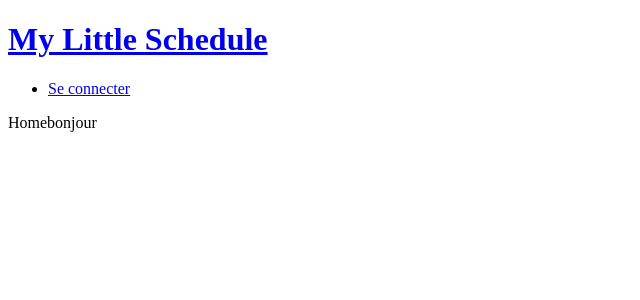
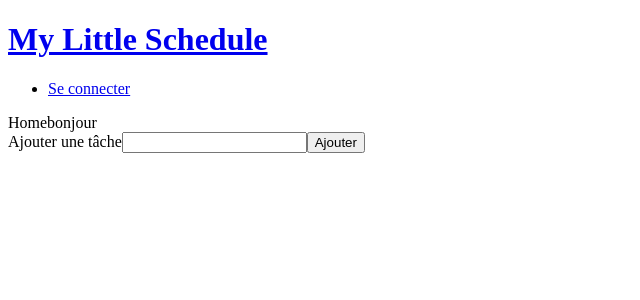
Before and after one commit to OliveLeb/mylittlescheduleAPI, a React (Create React App) app in the folder client/: page / in a window 1280 px wide. Shown: the top 300 px of the page, without its empty margins (0-640 px from the left). Built offline with nearby package versions, Linux system fonts and the light colour scheme; no server answers.

Commit message:
fetchh data reducer

```diff
--- a/client/src/App.js
+++ b/client/src/App.js
@@ -5,11 +5,12 @@ import Header from './components/commun/Header';
 import Home from './components/Home';
 import Login from './components/Login';
 import { Provider as AuthProvider} from './context/AuthContext';
-
+import FetchTasks from './actions/FetchTasks';
 
 
 function App() {
 
+  const {tasks} = FetchTasks();
 
   return (
 
@@ -19,7 +20,7 @@ function App() {
             <Header />
               <Switch>
                 <Route exact path='/'>
-                  <Home />
+                  <Home tasks={tasks}/>
                 </Route>
                 <Route path='/login'>
                   <Login />
--- /dev/null
+++ b/client/src/actions/FetchTasks.js
@@ -0,0 +1,48 @@
+import {useEffect, useReducer} from 'react';
+import TaskReducer, { initialState } from '../reducer/TaskReducer';
+import tasksService from '../services/userTasks';
+
+const FetchTasks = () => {
+
+    const [state,dispatch] = useReducer(TaskReducer,initialState);
+    const {tasks} = state;
+
+
+        useEffect(()=>{
+            const getMyTasks = () => {
+                tasksService.getTasks()
+                .then(res=>{
+                    dispatch({
+                        type: 'FETCH_TASKS_SUCCESS',
+                        payload: res.data.map((item) => {
+                            console.log(item);
+                            return {
+                                id: item.id,
+                                task: item.task,
+                                is_done: item.is_done,
+                                day: item.day,
+                                hour: item.hour,
+                                created_at: item.created_at,
+                                updated_at: item.updated_at,
+                            };
+                        }),
+                    });
+            })
+            .catch(error=>{
+                console.log(error);
+                dispatch({
+                    type:'HAS_ERROR'
+                });
+            });
+
+            };
+
+            getMyTasks();
+
+        },[]);
+
+    return {tasks};
+
+};
+
+export default FetchTasks;
--- /dev/null
+++ b/client/src/components/AddTask.js
@@ -0,0 +1,26 @@
+import React, { useReducer } from 'react';
+import TaskReducer,{initialState} from '../reducer/TaskReducer';
+
+const AddTask = () => {
+
+    const [state,dispatch] = useReducer(TaskReducer,initialState);
+    const { task } = state;
+
+    const handleChange = (e) => {
+        dispatch({
+            type:'ADD_TASK',
+            [e.target.name] : e.target.value
+        });
+    };
+
+    return (
+        <form>
+            <label htmlFor='task'>Ajouter une tâche</label>
+            <input type='text' name='task' onChange={handleChange} value={task.task || ''} ></input>
+            <button type='submit'>Ajouter</button>
+            {task.task}
+        </form>
+    );
+};
+
+export default AddTask;
--- a/client/src/components/Home.js
+++ b/client/src/components/Home.js
@@ -1,16 +1,18 @@
 import React from 'react';
 import TasksList from './TasksList';
 import Englobant from '../HOC/authHOC';
+import AddTask from './AddTask';
 
-const Home = ({isLogged}) => {
+const Home = ({isLogged,tasks}) => {
 
 
     return (
         <>
             Home
         {
-            isLogged ? <TasksList /> : 'bonjour'
+            isLogged ? <TasksList tasks={tasks} /> : 'bonjour'
         }
+        <AddTask />
         </>
     );
 };
--- a/client/src/components/TasksList.js
+++ b/client/src/components/TasksList.js
@@ -1,29 +1,14 @@
-import React, { useEffect, useState } from 'react';
-import tasksService from '../services/userTasks';
+import React from 'react';
 
-const TasksList = () => {
-
-    const [tasks,setTasks] = useState([]);
-
-    //const Tasks = () => {
-
-        useEffect(()=>{
-           tasksService.getTasks().then(res=>{
-               setTasks(...tasks,res.data.map(task=>task));
-           })
-           .catch(error=>{
-               console.log(error);
-           });
-        },[]);
-  //  };
+const TasksList = ({tasks}) => {
 
     return (
         <div>
+            lol
             <ul>
                 {tasks.map(task =>(
                         <li key={task.id}>{task.task}</li>
                     ))}
-                {tasks.task}
             </ul>
         </div>
     );
--- /dev/null
+++ b/client/src/reducer/TaskReducer.js
@@ -0,0 +1,41 @@
+export const initialState = {
+    task: {
+        user_id:'',
+        task:'',
+        is_done:false,
+        day:null,
+        hour:null
+    },
+    tasks: [],
+    hasError: false
+}
+
+const TaskReducer = (state,action) => {
+    switch(action.type) {
+        case 'ADD_TASK' :
+            return {
+                ...state,
+                task: {
+                    ...state.task,
+                    ...action
+                }
+            };
+        case 'FETCH_TASKS_SUCCESS' :
+            return {
+                ...state,
+                tasks: [...state.tasks,...action.payload],
+                hasError: false
+            };
+        case 'HAS_ERROR' :
+            return {
+                ...state,
+                hasError:true
+            };
+        default :
+            return {
+                state
+            };
+    };
+};
+
+export default TaskReducer;
```
